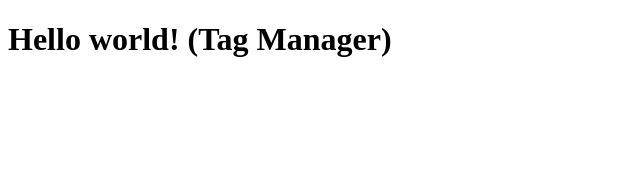
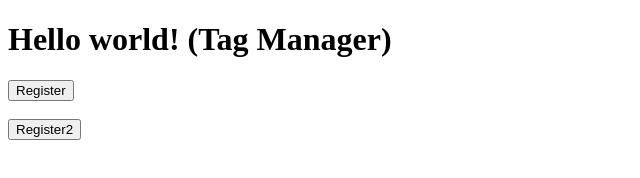
Before and after one commit to SathornPossKMUTT/test-google-analytics-website, a plain HTML site: page index.html in a window 1280 px wide. Shown: the whole page, without its empty margins (0-640 px from the left). Drawn offline with Linux system fonts and the light colour scheme.

Commit message:
Add files via upload

```diff
--- a/index.html
+++ b/index.html
@@ -20,5 +20,7 @@
 </head>
 <body>
     <h1>Hello world!  (Tag Manager)</h1>
+    <button id="register">Register</button><br><br>
+    <button id="register2">Register2</button><br>
 </body>
 </html>
```
